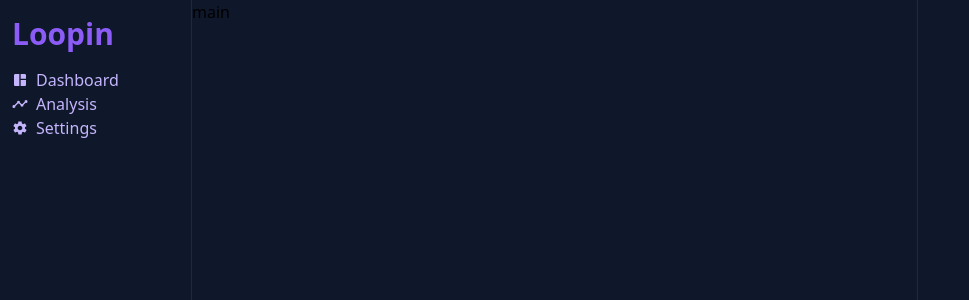
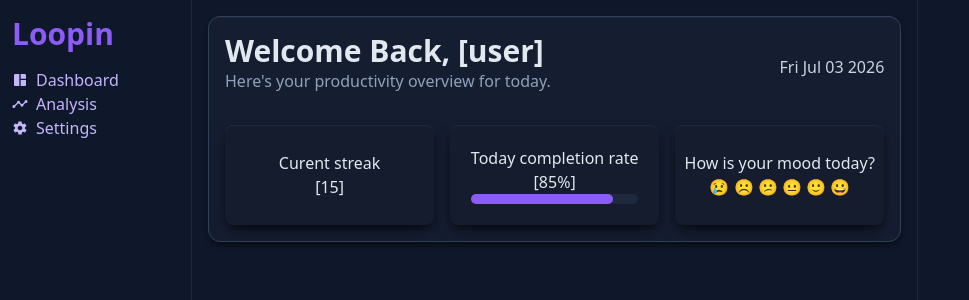
Before and after one commit to AmirFarahani82/Loopin, a Next.js app: page / in a window 1280 px wide. Shown: the top 300 px of the page, without its empty margins (0-969 px from the left). Built offline with nearby package versions, Linux system fonts and the light colour scheme.

Commit message:
feat: implement static layout and styles for DashboardCard component

```diff
--- /dev/null
+++ b/app/components/DashboardCard.tsx
@@ -0,0 +1,21 @@
+export default function DashboardCard() {
+  return (
+    <div className="*:shadow-cart grid grid-cols-3 gap-x-4 *:h-[100px] *:rounded-lg *:bg-[#141c2d] **:text-slate-200">
+      <div className="flex flex-col items-center justify-center">
+        <span>Curent streak</span>
+        <span>[15]</span>
+      </div>
+      <div className="flex flex-col items-center justify-center">
+        <span>Today completion rate</span>
+        <span>[85%]</span>
+        <div className="h-2.5 w-4/5 rounded-2xl bg-slate-800">
+          <div className="bg-primary h-full w-[85%] rounded-2xl"></div>
+        </div>
+      </div>
+      <div className="flex flex-col items-center justify-center">
+        <span>How is your mood today?</span>
+        <span>😢 ☹️ 😕 😐 🙂 😀</span>
+      </div>
+    </div>
+  );
+}
--- a/app/globals.css
+++ b/app/globals.css
@@ -7,6 +7,12 @@
   --color-secondary-active: #9974f8;
   --color-tertiary: #334155;
   --color-br: #1e293b;
+  --shadow-main:
+    0 4px 6px -1px rgba(0, 0, 0, 0.4), 0 2px 4px -2px rgba(0, 0, 0, 0.3),
+    inset 0 1px 0 0 rgba(148, 163, 184, 0.05);
+  --shadow-cart:
+    0 8px 16px -4px rgba(0, 0, 0, 0.55), 0 4px 6px -2px rgba(0, 0, 0, 0.4),
+    inset 0 1px 0 0 rgba(148, 163, 184, 0.1);
 }
 
 body {
--- a/app/page.tsx
+++ b/app/page.tsx
@@ -1,3 +1,25 @@
+import DashboardCard from "./components/DashboardCard";
+
 export default function Home() {
-  return <div>main</div>;
+  const today = new Date().toDateString();
+  return (
+    <div className="p-4">
+      <div className="shadow-main space-y-6 rounded-xl border border-slate-700 bg-[#151D31] p-4">
+        <div className="flex items-center justify-between space-y-2">
+          <div>
+            <h2 className="text-3xl font-bold text-slate-200">
+              Welcome Back, [user]
+            </h2>
+            <h3 className="text-text-lg text-slate-400">
+              Here's your productivity overview for today.
+            </h3>
+          </div>
+          <div className="text-slate-300">{today}</div>
+        </div>
+        <div>
+          <DashboardCard />
+        </div>
+      </div>
+    </div>
+  );
 }
```
